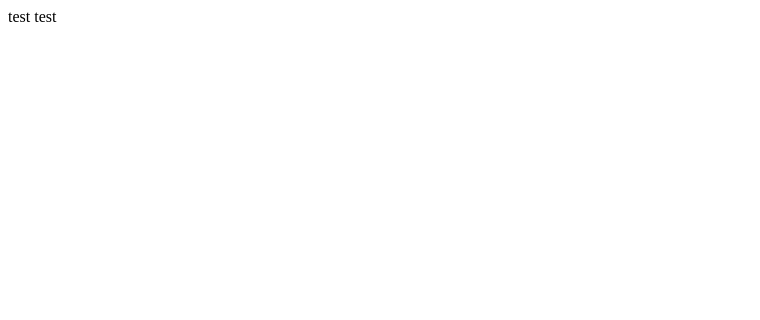
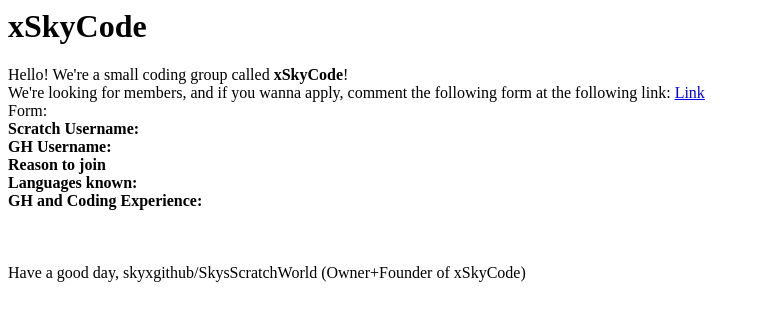
Before and after one commit to xSkyCode/website, a plain HTML site: page index.html in a window 1280 px wide. Shown: the whole page, without its empty margins (0-760 px from the left). Drawn offline with Linux system fonts and the light colour scheme.

Commit message:
Update index.html

```diff
--- a/index.html
+++ b/index.html
@@ -1 +1,14 @@
-test test
+<h1>xSkyCode</h1>
+Hello! We're a small coding group called <b>xSkyCode</b>!<br/>
+We're looking for members, and if you wanna apply, comment the following form at the following link: <a href="https://scratch.mit.edu/users/SkysScratchWorld">Link</a><br/>
+Form:</br>
+<b>Scratch Username:</b></br>
+<b>GH Username:</b></br>
+<b>Reason to join</b></br>
+<b>Languages known:</b></br>
+<b>GH and Coding Experience:</b></br>
+</br>
+</br>
+</br>
+Have a good day,
+skyxgithub/SkysScratchWorld (Owner+Founder of xSkyCode)
```
